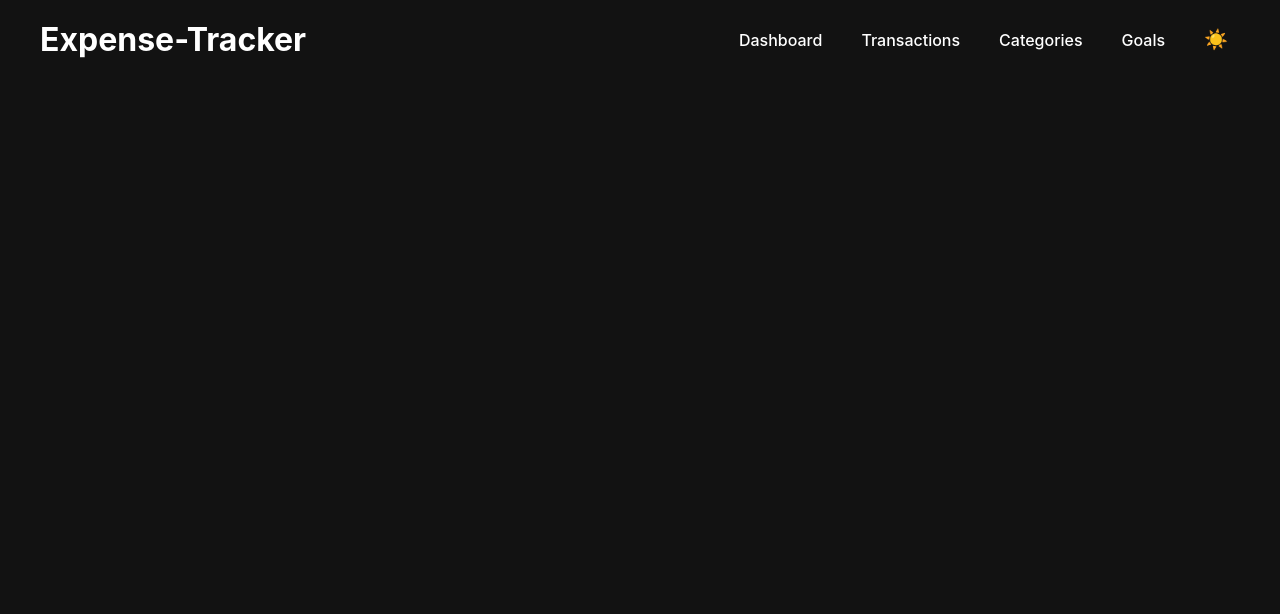
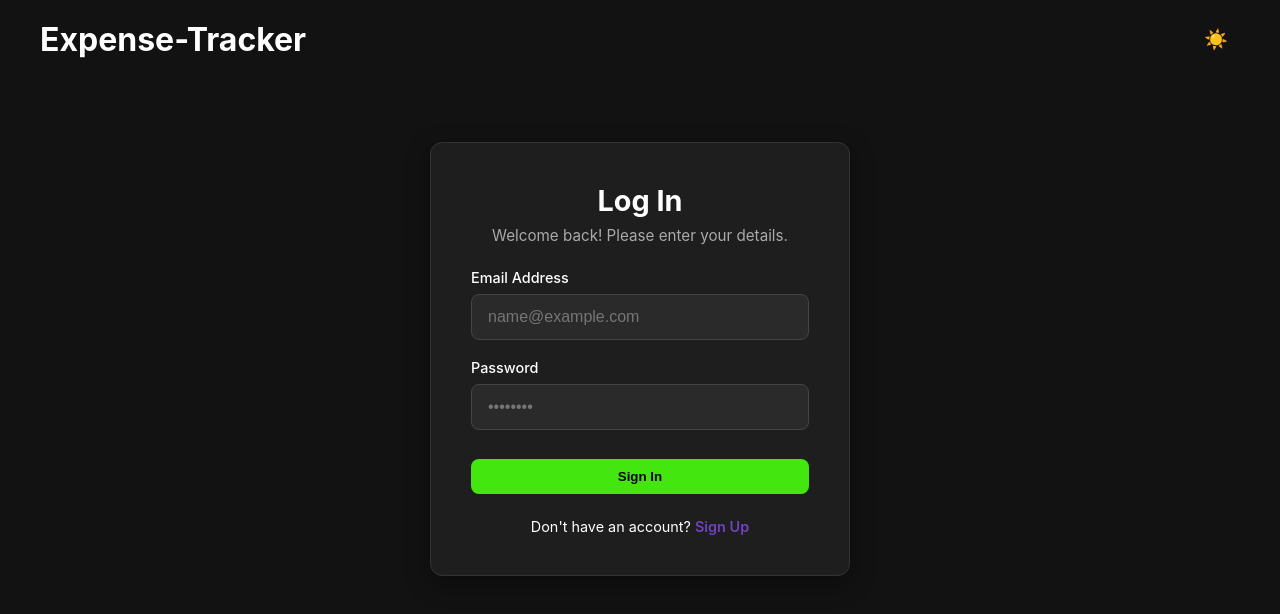
Before and after one commit to SumitSaharawat/Expense-Tracker, a React (Vite) app in the folder Expense-Tracker/: page /login in a window 1280 px wide. Shown: the top 614 px of the page. Built offline with nearby package versions, Linux system fonts and the light colour scheme; no server answers.

Commit message:
setup frontend for login and signup

```diff
--- a/Expense-Tracker/src/App.jsx
+++ b/Expense-Tracker/src/App.jsx
@@ -1,6 +1,6 @@
 import { useState } from 'react'
 import './App.css'
-import { BrowserRouter, Routes, Route, Link } from 'react-router-dom';
+import { BrowserRouter, Routes, Route, Link, Navigate } from 'react-router-dom';
 import AddTransaction from './components/AddTransaction'
 import TransactionDetails from './components/TransactionDetails'
 import BudgetInitialization from './components/BudgetInitialization';
@@ -8,22 +8,32 @@ import Categories from './components/Categories/Categories';
 import Goals from './components/Goals/Goal';
 import { TransactionProvider } from './components/Context/TransactionContext';
 import { BudgetProvider } from './components/Context/BudgetContext';
+import { AuthProvider, useAuth} from './components/Context/AuthContext';
+import ProtectedRoute from './components/protectedRoute';
+import Login from './components/login';
+import Signup from './components/signup';
 
-function App() {
+function AppContent() {
   const [toggle, setToggle] = useState(true);
+  const { user, logout } = useAuth(); // 👈 Pull user info and logout helper from global state
+
   const toggleTheme = () => setToggle(!toggle);
+
   return (
-    <TransactionProvider>
-      <BudgetProvider>
-      <BrowserRouter>
     <div className={toggle ? "dark-theme" : "light-theme"}>
       <header className="main-header">
         <h1>Expense-Tracker</h1>
         <nav className="nav-bar">
+          {/* Only show application navigation links if a user is securely logged in */}
+          {user && (
+            <>
               <Link to="/" className="nav-link">Dashboard</Link>
               <Link to="/transactions" className="nav-link">Transactions</Link>
               <Link to="/categories" className="nav-link">Categories</Link>
               <Link to="/goals" className="nav-link">Goals</Link>
+              <button onClick={logout} className="logout-btn">Logout</button>
+            </>
+          )}
           <button onClick={toggleTheme} className="theme-btn">
             {toggle ? "☀️" : "🌙"}
           </button>
@@ -32,39 +42,55 @@ function App() {
 
       <div className="content-area">
         <Routes>
-              {/* HOME PAGE: Summary and Adding functionality */}
+          {/* PUBLIC AUTH ROUTES: Redirect authenticated users back to Dashboard automatically */}
+          <Route path="/login" element={!user ? <Login /> : <Navigate to="/" replace />} />
+          <Route path="/signup" element={!user ? <Signup /> : <Navigate to="/" replace />} />
+
+          {/* PROTECTED ROUTES: Wrapped tightly inside the Route Guard component */}
           <Route path="/" element={
-                <>
-                  <BudgetInitialization/>
+            <ProtectedRoute>
+              <BudgetInitialization />
               <AddTransaction />
-                </>
+            </ProtectedRoute>
           } />
 
-              {/* TRANSACTION PAGE: Filtering and List mapping */}
           <Route path="/transactions" element={
-                <>
-                  <TransactionDetails/>
-                </>
+            <ProtectedRoute>
+              <TransactionDetails />
+            </ProtectedRoute>
           } />
 
           <Route path="/categories" element={
-                <>
-                  <Categories/>
-                </>
+            <ProtectedRoute>
+              <Categories />
+            </ProtectedRoute>
           } />
 
           <Route path="/goals" element={
-                <>
+            <ProtectedRoute>
               <Goals />
-                </>
+            </ProtectedRoute>
           } />
 
+          {/* CATCH-ALL FALLBACK ROUTE */}
+          <Route path="*" element={<Navigate to={user ? "/" : "/signup"} replace />} />
         </Routes>
       </div>
     </div>
+  );
+}
+
+function App() {
+  return (
+    <AuthProvider>
+      <TransactionProvider>
+        <BudgetProvider>
+          <BrowserRouter>
+            <AppContent /> {/* Houses inner structural routing nodes */}
           </BrowserRouter>
         </BudgetProvider>
       </TransactionProvider>
+    </AuthProvider>
   )
 }
 
--- /dev/null
+++ b/Expense-Tracker/src/components/Context/AuthContext.jsx
@@ -0,0 +1,34 @@
+import {createContext, useContext,useState, useEffect} from 'react';
+
+export const AuthContext = createContext();
+
+export const AuthProvider = ({children}) => {
+  const [user, setUser] = useState(null);
+  const [loading, setLoading] = useState(true);
+
+  useEffect(() => {
+    const storedUser = localStorage.getItem('user');
+    if (storedUser) {
+      setUser(JSON.parse(storedUser));
+    }
+    setLoading(false);
+  }, []);
+
+  const login = (userData) => {
+    setUser(userData);
+    localStorage.setItem('user', JSON.stringify(userData));
+  };
+
+  const logout = (userData) => {
+    setUser(null);
+    localStorage.removeItem('user');
+  };
+
+return (
+    <AuthContext.Provider value={{user, login, logout, loading}}>
+      {!loading && children}
+    </AuthContext.Provider>
+    );
+};
+
+export const useAuth = () => useContext(AuthContext);
--- /dev/null
+++ b/Expense-Tracker/src/components/login.jsx
@@ -0,0 +1,68 @@
+import { useState, useContext } from 'react';
+import axios from 'axios';
+import { useAuth } from './Context/AuthContext';
+import { Link } from 'react-router-dom';
+import '../styles/Auth.css';
+
+const Login = () => {
+  const [email, setEmail] = useState('');
+  const [password, setPassword] = useState('');
+  const [error, setError] = useState(null);
+  const { login } = useAuth();
+
+  const handleSubmit = async (e) => {
+    e.preventDefault();
+    setError(null);
+
+    try {
+      const response = await axios.post('http://localhost:8000/api/auth/login', { email, password });
+
+      // response.data contains the { email, token } sent by your Express server
+      login(response.data);
+    } catch (err) {
+      // Catches validation or credential errors (e.g., 400 Bad Request) from your backend
+      setError(err.response?.data?.message || "An error occurred during login");
+    }
+  };
+
+  return (
+    <div className="auth-container">
+      <form onSubmit={handleSubmit} className="auth-form">
+        <h2>Log In</h2>
+        <p className="auth-subtitle">Welcome back! Please enter your details.</p>
+
+        {error && <div className="error-message">{error}</div>}
+
+        <div className="input-group">
+          <label>Email Address</label>
+          <input
+            type="email"
+            placeholder="name@example.com"
+            value={email}
+            onChange={(e) => setEmail(e.target.value)}
+            required
+          />
+        </div>
+
+        <div className="input-group">
+          <label>Password</label>
+          <input
+            type="password"
+            placeholder="••••••••"
+            value={password}
+            onChange={(e) => setPassword(e.target.value)}
+            required
+          />
+        </div>
+
+        <button type="submit" className="btn-primary full-width">Sign In</button>
+
+        <p className="auth-footer">
+          Don't have an account? <Link to="/signup">Sign Up</Link>
+        </p>
+      </form>
+    </div>
+  );
+};
+
+export default Login;
--- /dev/null
+++ b/Expense-Tracker/src/components/protectedRoute.jsx
@@ -0,0 +1,16 @@
+import { useContext } from 'react';
+import { Navigate } from 'react-router-dom';
+import { useAuth } from './Context/AuthContext'
+
+const ProtectedRoute = ({ children }) => {
+  const { user } = useAuth();
+
+  // If the user isn't logged in, instantly kick them to the login view
+  if (!user) {
+    return <Navigate to="/login" replace />;
+  }
+
+  return children;
+};
+
+export default ProtectedRoute;
--- /dev/null
+++ b/Expense-Tracker/src/components/signup.jsx
@@ -0,0 +1,84 @@
+import { useState, useContext } from 'react';
+import { useAuth } from './Context/AuthContext';
+import { Link } from 'react-router-dom';
+import axios from 'axios';
+import '../styles/Auth.css';
+
+const Signup = () => {
+  const [email, setEmail] = useState('');
+  const [password, setPassword] = useState('');
+  const [error, setError] = useState(null);
+  const [loading, setLoading] = useState(false);
+
+  const { login } = useAuth();
+
+
+  const handleSubmit = async (e) => {
+    e.preventDefault();
+    setError(null);
+    setLoading(true);
+
+    try {
+      // 1. Post registration data to your Express auth router
+      const response = await axios.post('http://localhost:8000/api/auth/signup', {
+        email,
+        password
+      });
+      // 2. Log the user in immediately using the token returned on successful signup
+      login(response.data);
+    } catch (err) {
+      // 3. Capture exact validation errors (like from Zod or Mongoose validation)
+      // Handles both array errors and single message strings cleanly
+      const backendMessage = err.response?.data?.errors
+        ? err.response.data.errors.join(', ')
+        : err.response?.data?.message;
+
+      setError(backendMessage || "An error occurred during registration");
+    } finally {
+      setLoading(false);
+    }
+  };
+
+  return (
+    <div className="auth-container">
+      <form onSubmit={handleSubmit} className="auth-form">
+        <h2>Create an Account</h2>
+        <p className="auth-subtitle">Start tracking your transactions and saving goals</p>
+
+        {/* Render error banner if any validation fails */}
+        {error && <div className="error-message">{error}</div>}
+        <div className="input-group">
+          <label>Email Address</label>
+          <input
+            type="email"
+            placeholder="name@example.com"
+            value={email}
+            onChange={(e) => setEmail(e.target.value)}
+            required
+          />
+        </div>
+
+        <div className="input-group">
+          <label>Password</label>
+          <input
+            type="password"
+            placeholder="••••••••"
+            value={password}
+            onChange={(e) => setPassword(e.target.value)}
+            required
+          />
+        </div>
+
+        <button type="submit" className="btn-primary full-width" disabled={loading}>
+          {loading ? 'Creating Account...' : 'Register'}
+        </button>
+
+        <p className="auth-footer">
+          Already have an account? <Link to="/login">Sign In</Link>
+        </p>
+      </form>
+    </div>
+  );
+};
+
+export default Signup;
--- /dev/null
+++ b/Expense-Tracker/src/styles/Auth.css
@@ -0,0 +1,105 @@
+.auth-container {
+  display: flex;
+  justify-content: center;
+  align-items: center;
+  min-height: 70vh;
+  padding: 1rem;
+}
+
+.auth-form {
+  background-color: #1e1e1e;
+  border: 1px solid #333;
+  padding: 2.5rem;
+  border-radius: 12px;
+  width: 100%;
+  max-width: 420px;
+  box-shadow: 0 8px 24px rgba(0, 0, 0, 0.4);
+  text-align: center;
+  transition: background-color 0.3s ease, border-color 0.3s ease, box-shadow 0.3s ease;
+}
+
+/* Light Theme Overrides */
+.light-theme .auth-form {
+  background-color: #ffffff;
+  border: 1px solid #e0e0e0;
+  box-shadow: 0 8px 24px rgba(0, 0, 0, 0.05);
+}
+
+.auth-form h2 {
+  margin-top: 0;
+  margin-bottom: 0.5rem;
+  font-size: 1.8rem;
+}
+
+.auth-subtitle {
+  color: #aaa;
+  margin-bottom: 1.5rem;
+  font-size: 0.95rem;
+}
+
+.light-theme .auth-subtitle {
+  color: #666;
+}
+
+.input-group {
+  text-align: left;
+  margin-bottom: 1.2rem;
+}
+
+.input-group label {
+  display: block;
+  margin-bottom: 0.5rem;
+  font-weight: 500;
+  font-size: 0.9rem;
+}
+
+.input-group input {
+  width: 100%;
+  padding: 0.8rem 1rem;
+  border-radius: 8px;
+  border: 1px solid #444;
+  background-color: #2a2a2a;
+  color: #fff;
+  font-size: 1rem;
+  box-sizing: border-box;
+  transition: border-color 0.2s ease, box-shadow 0.2s ease, background-color 0.2s ease;
+}
+
+.light-theme .input-group input {
+  background-color: #f9f9f9;
+  border: 1px solid #ccc;
+  color: #333;
+}
+
+.input-group input:focus {
+  outline: none;
+  border-color: #6f42c1; /* Theme purple matching your category chart */
+  box-shadow: 0 0 0 3px rgba(111, 66, 193, 0.2);
+}
+
+.error-message {
+  background-color: rgba(255, 77, 77, 0.1);
+  border: 1px solid #ff4d4d;
+  color: #ff4d4d;
+  padding: 0.75rem;
+  border-radius: 8px;
+  margin-bottom: 1.5rem;
+  font-size: 0.9rem;
+}
+
+.auth-footer {
+  margin-top: 1.5rem;
+  font-size: 0.9rem;
+}
+
+.auth-footer a {
+  color: #6f42c1;
+  text-decoration: none;
+  font-weight: 600;
+  transition: color 0.2s;
+}
+
+.auth-footer a:hover {
+  text-decoration: underline;
+  color: #59339d;
+}
```
Lines whose indentation alone changed are shown as unchanged.
